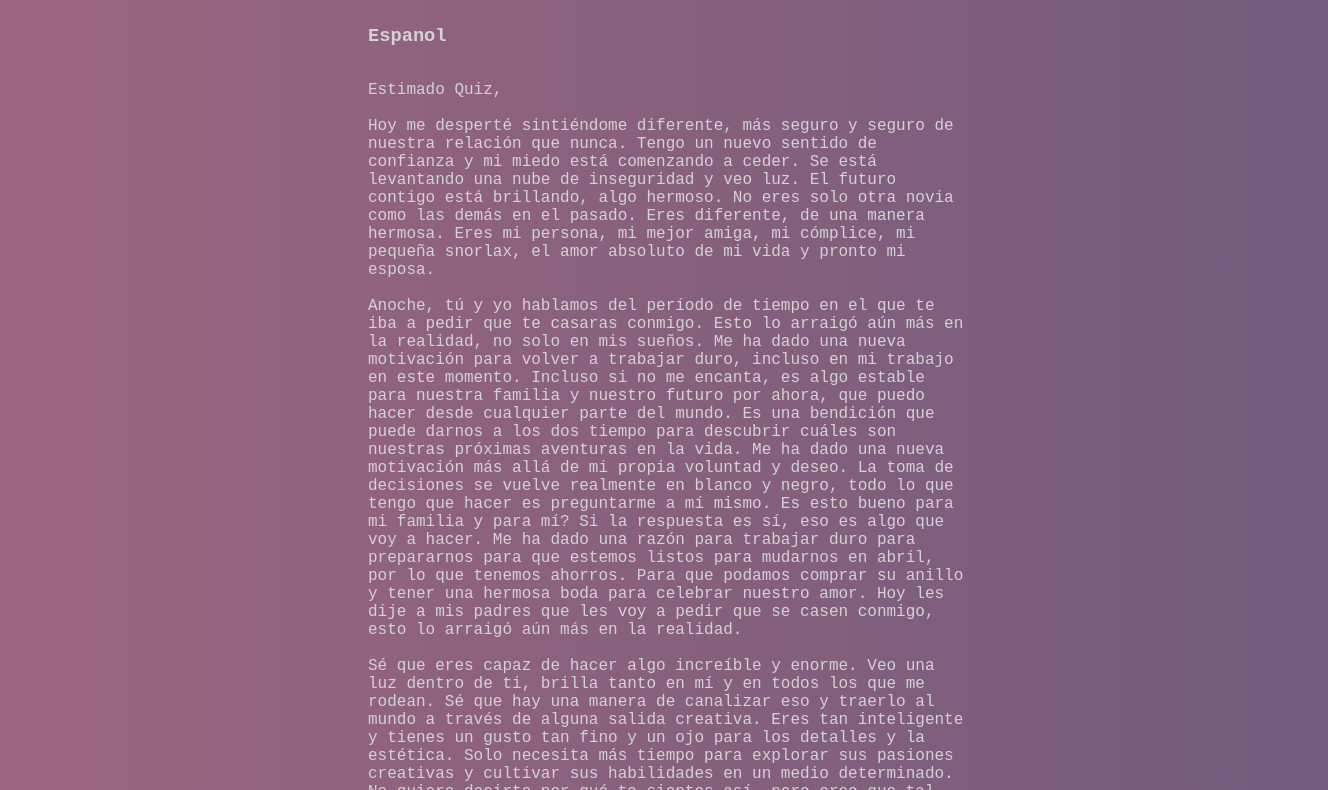
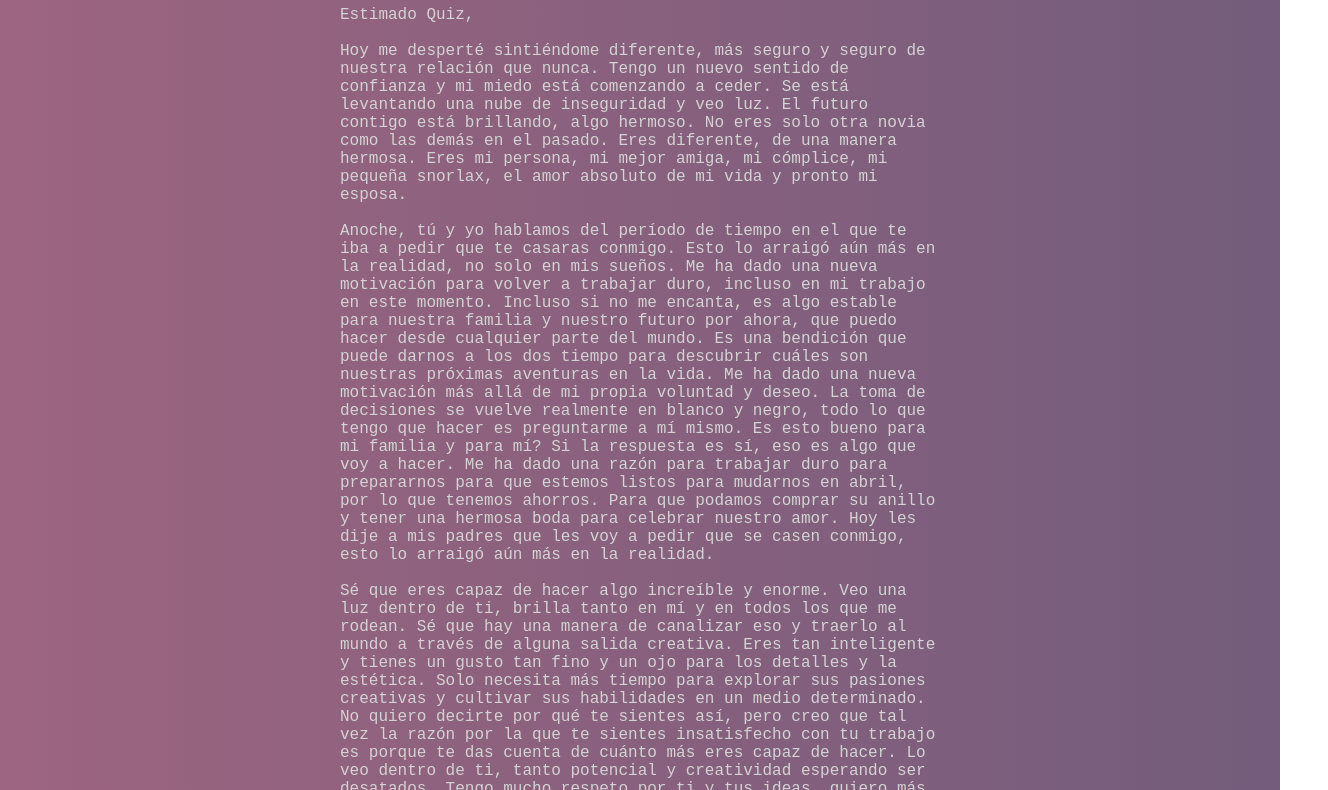
Before and after one commit to SpaceTrev/love-notes, a plain HTML site: page index.html in a window 1280 px wide. Shown: the part 244-1034 px from the top of the page, 1328 px wide, since content can reach past the window. Drawn offline with Linux system fonts and the light colour scheme.

Commit message:
fixed header again again

```diff
--- a/styles.css
+++ b/styles.css
@@ -1,5 +1,5 @@
 body {
-  margin-top: 150px;
+  margin-top: 75px;
   margin-bottom: 150px;
   padding: 20px;
   overflow-x: hidden;
@@ -8,8 +8,8 @@ body {
   flex-direction: column;
   justify-content: center;
   align-items: center;
-  min-width: 100vw;
-  min-height: 100vh;
+  min-width: 90vw;
+  min-height: 90vh;
   color: #d3d3d3;
   font-family: Courier New;
   background: #355c7d;
```
Also changed, not shown: 2 other files.
